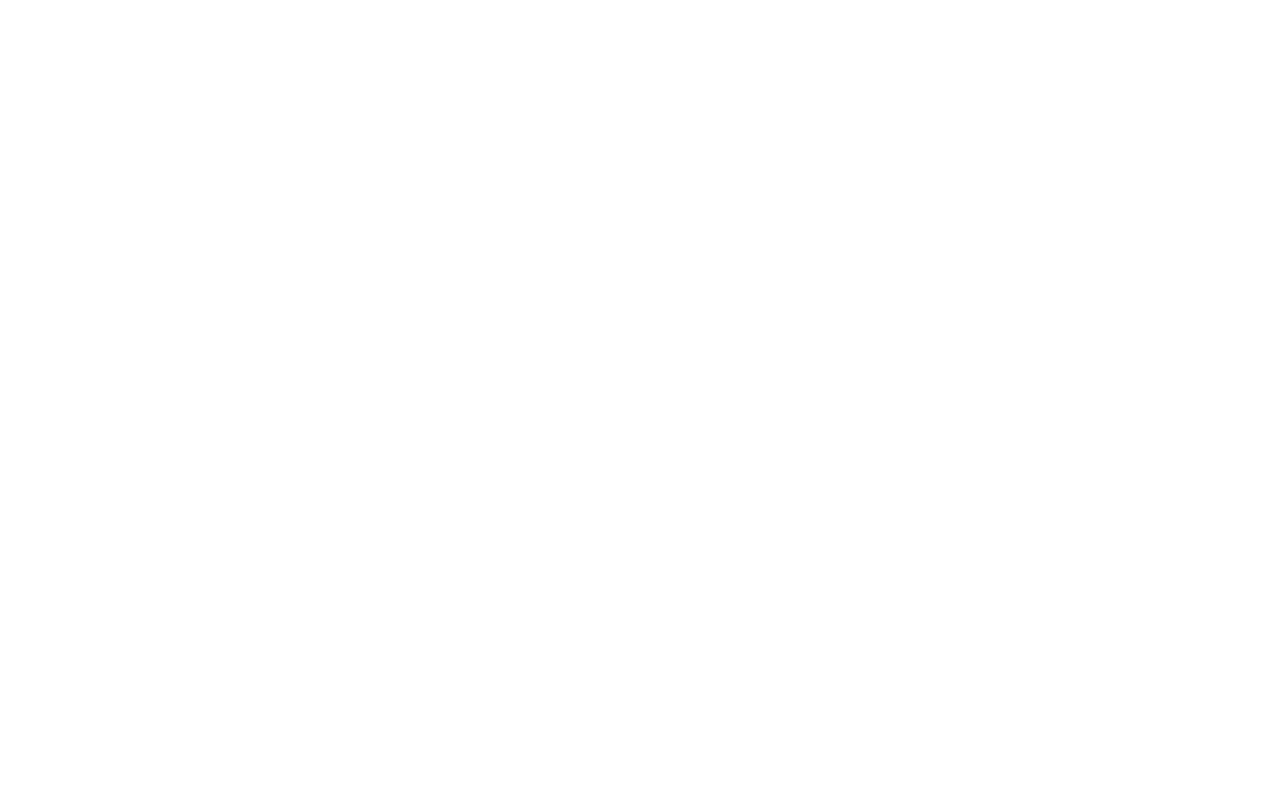
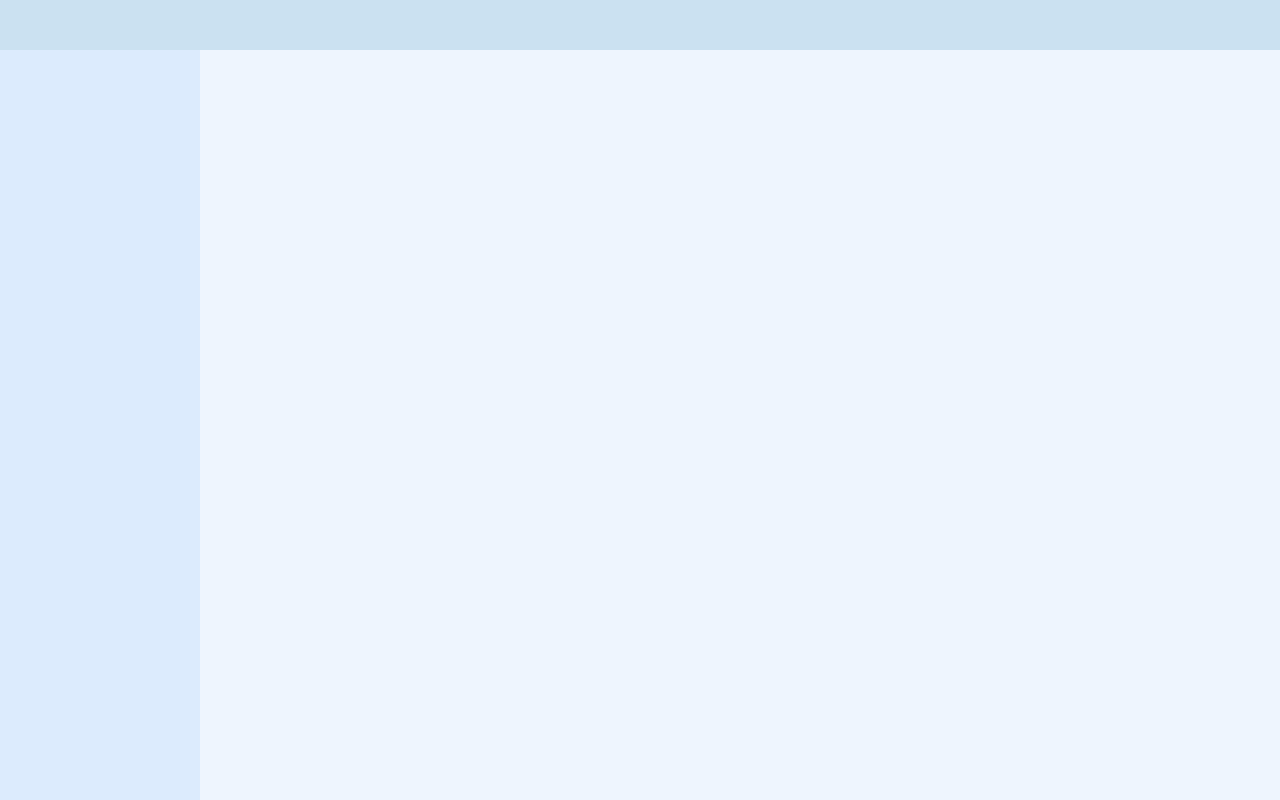
Before and after one commit to vueadmin/vue-basic-template, a Vue app: page /#/ in a window 1280 px wide. Before the commit this address had no page. Built offline with nearby package versions, Linux system fonts and the light colour scheme.

Commit message:
引入和配置必要的依赖

```diff
--- a/package.json
+++ b/package.json
@@ -15,12 +15,14 @@
     "axios": "^1.7.9",
     "element-plus": "^2.9.0",
     "pinia": "^2.3.0",
+    "sass": "^1.82.0",
     "vue": "^3.5.13",
     "vue-router": "^4.5.0"
   },
   "devDependencies": {
     "@antfu/eslint-config": "^3.11.2",
     "@types/node": "^22.10.1",
+    "@unocss/reset": "^0.65.1",
     "@vitejs/plugin-vue": "^5.2.1",
     "eslint": "^9.16.0",
     "typescript": "~5.6.2",
--- /dev/null
+++ b/src/layout/index.vue
@@ -0,0 +1,45 @@
+<template>
+  <div class="container">
+    <div class="header" />
+    <div class="content">
+      <div class="aside" />
+      <div class="main" />
+    </div>
+  </div>
+</template>
+
+<style lang="scss" scoped>
+$header-height: 50px;
+$aside-width: 200px;
+
+$header-bg-color: #cbe1f1;
+$aside-bg-color: #dcebfd;
+$main-bg-color: #eef5fe;
+
+.container {
+  display: flex;
+  flex-direction: column;
+
+  .header {
+    width: 100vw;
+    height: $header-height;
+    background-color: $header-bg-color;
+  }
+
+  .content {
+    display: flex;
+
+    .aside {
+      width: $aside-width;
+      height: calc(100vh - #{$header-height});
+      background-color: $aside-bg-color;
+    }
+
+    .main {
+      width: calc(100vw - #{$aside-width});
+      height: calc(100vh - #{$header-height});
+      background-color: $main-bg-color;
+    }
+  }
+}
+</style>
--- a/src/main.ts
+++ b/src/main.ts
@@ -3,6 +3,8 @@ import router, { setupRouter } from '@/router/index'
 import { setupStore } from '@/store/index'
 import { createApp } from 'vue'
 import App from './App.vue'
+
+import '@unocss/reset/tailwind.css'
 
 async function appInit() {
   const app = createApp(App)
--- a/src/router/index.ts
+++ b/src/router/index.ts
@@ -1,9 +1,22 @@
 import type { App } from 'vue'
 import type { RouteRecordRaw } from 'vue-router'
+import Layout from '@/layout/index.vue'
+
 import { createRouter, createWebHashHistory } from 'vue-router'
 
+const RootRoute: Array<RouteRecordRaw> = [
+  {
+    path: '/',
+    name: 'Root',
+    component: Layout,
+    meta: {
+      title: 'Root',
+    },
+  },
+]
+
 export const mergeRouter: Array<RouteRecordRaw> = [
-
+  ...RootRoute,
 ]
 
 const router = createRouter({
```
Also changed, not shown: 1 other file (tests, documents, lock files or other folders).
